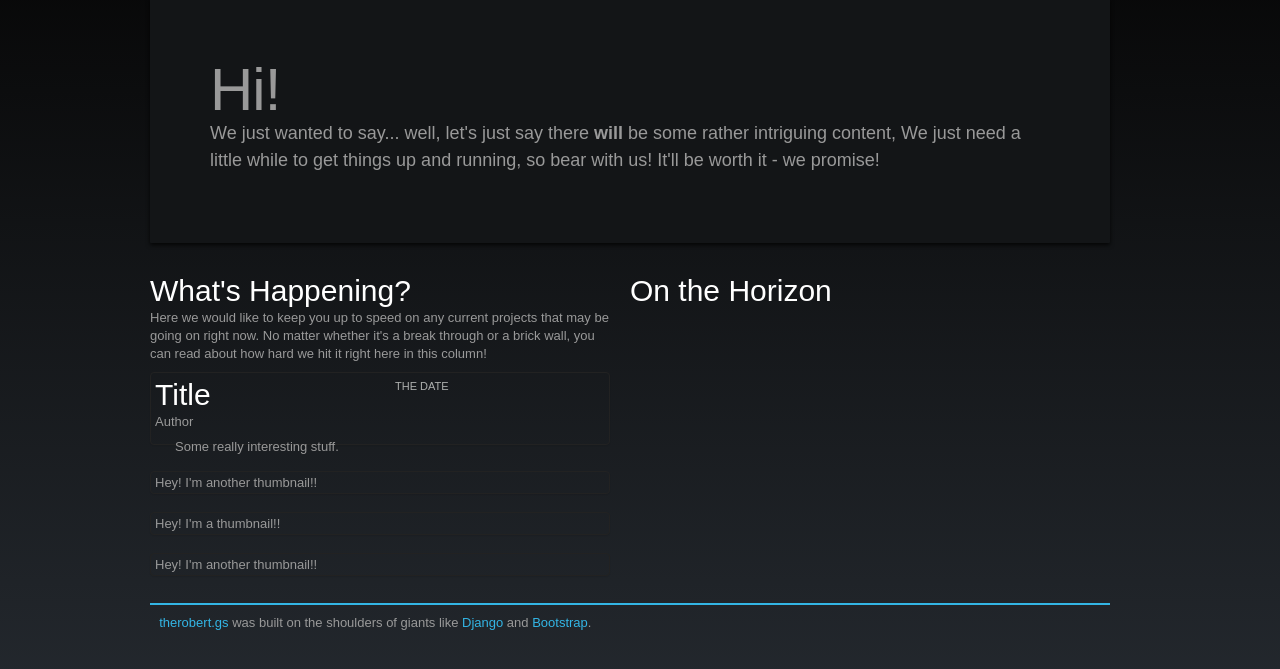
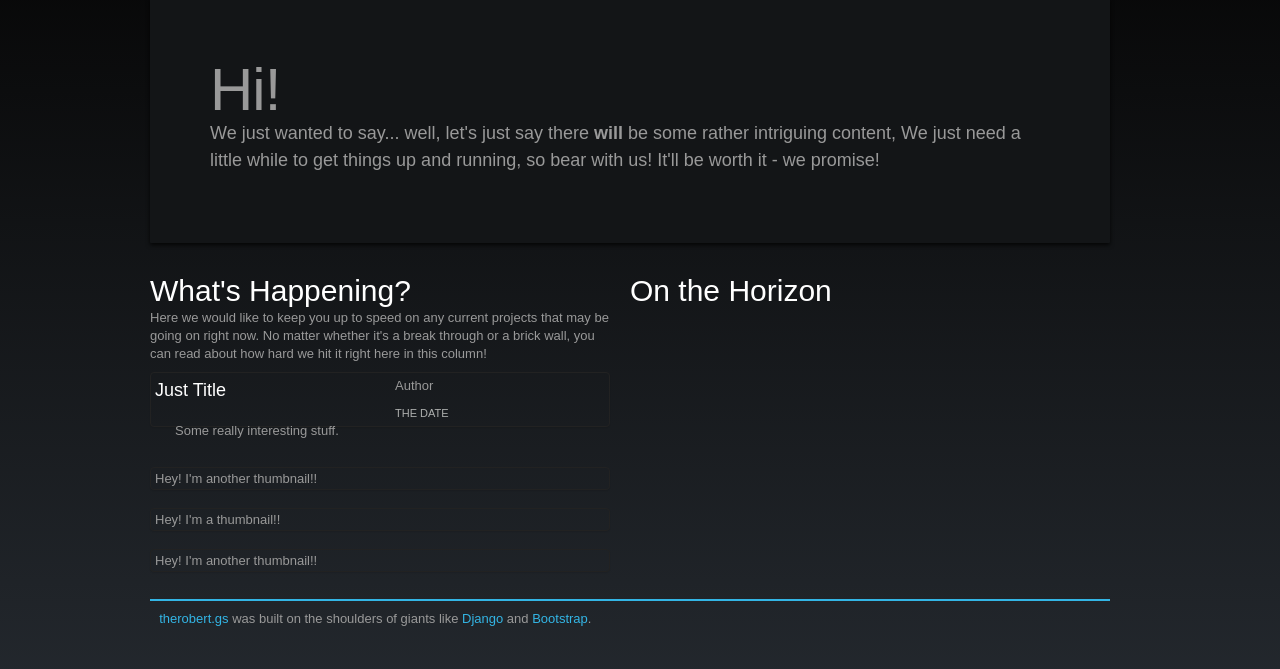
Before and after one commit to rgrant222/therobert.gs, a Django app: page / in a window 1280 px wide. Shown: the part 64-733 px from the top of the page. Run offline with Django 3.2, Linux system fonts and the light colour scheme; some libraries are stand-ins or nearby versions; some web fonts are replaced.

Commit message:
Changed the style

```diff
--- a/templates/home.html
+++ b/templates/home.html
@@ -19,15 +19,15 @@
                 <div class="thumbnail">
                     <div class="row">
                         <div class="span3">
-                            <h1>Title</h1>
-                            <p>Author</p>
+                            <h3>Just Title</h3>
                         </div>
                         <div class="span2">
+                            <p>Author</p>
                             <h6>the date</h6>
                         </div>
                     </div>
                     <div class="span5">
-                        Some really interesting stuff.
+                        <p>Some really interesting stuff.</p>
                     </div>
                 </div>
             </li>
```
